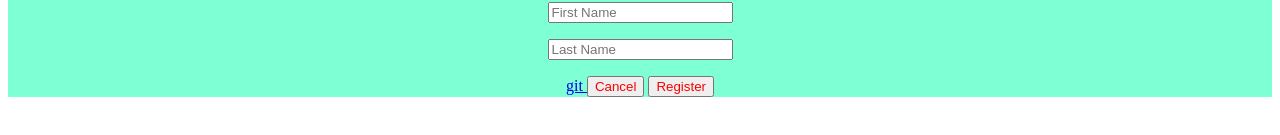
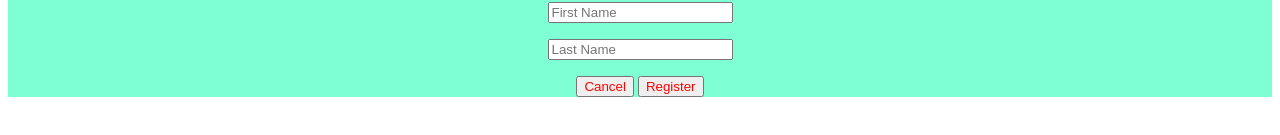
Before and after one commit to JohnChristianMaliwat/ITPC_3_Prelim_Exam, a plain HTML site: page register.html in a window 1280 px wide. Shown: the part 189-324 px from the top of the page. Drawn offline with Linux system fonts and the light colour scheme.

Commit message:
My Seven Commit

```diff
--- a/register.html
+++ b/register.html
@@ -35,7 +35,7 @@
     <input type="text" placeholder="Last Name"/>
 </div>
 <div>
-    <a href="./index.html">git
+    <a href="./index.html">
     <button style="color: red;">Cancel</button></a>
     <button  style="color: red;">Register</button></a>
 </div>
```
